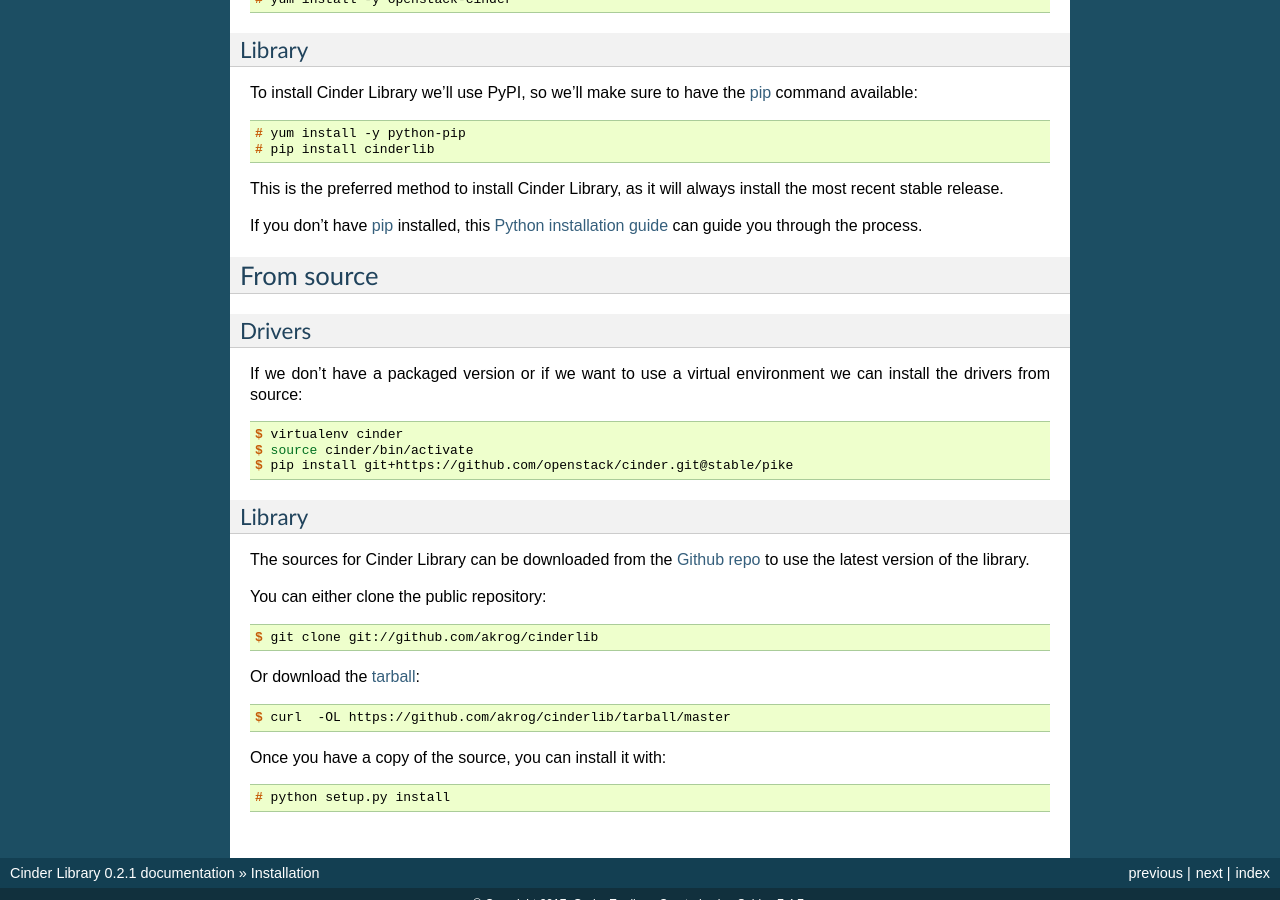
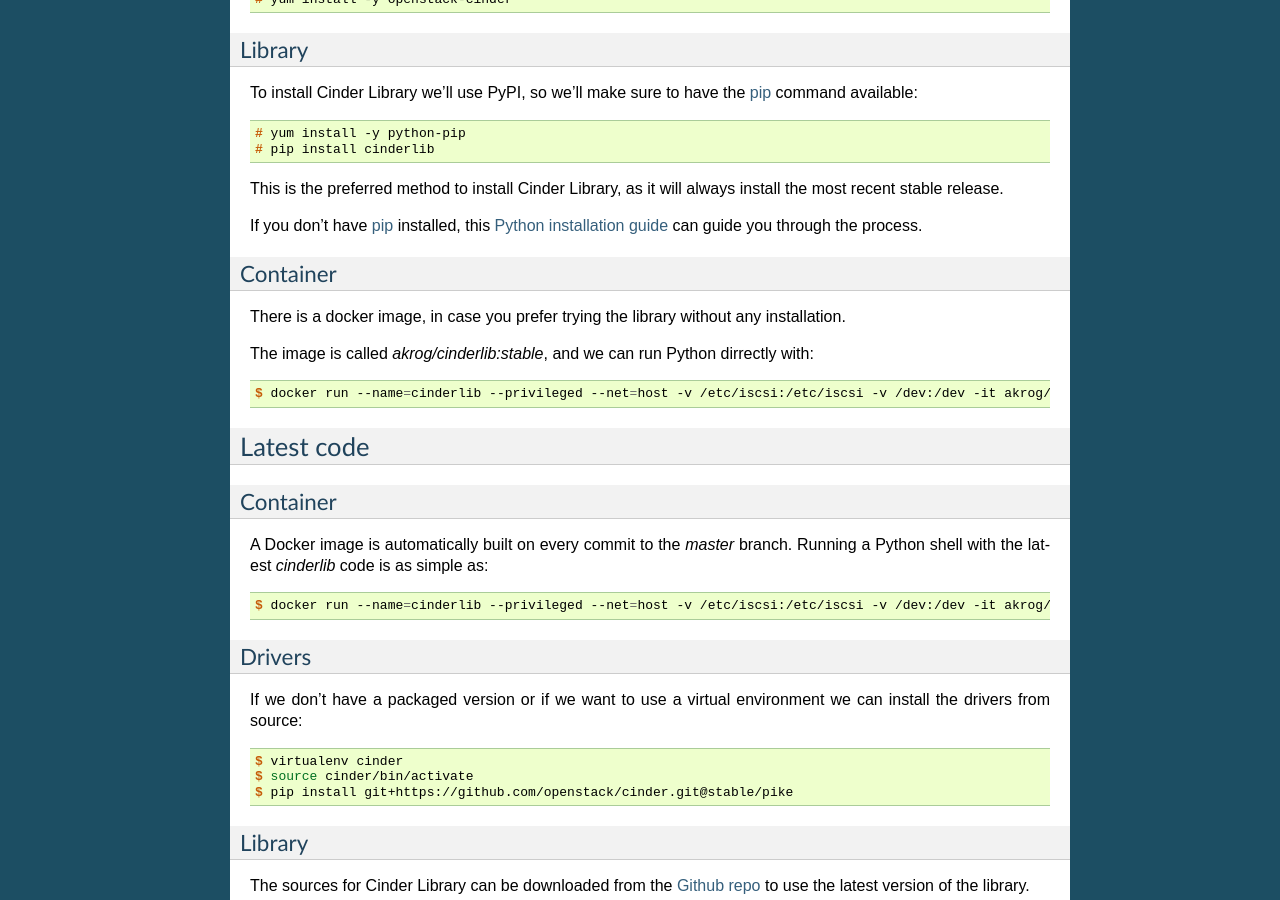
Before and after one commit to Akrog/cinderlib, a Sphinx documentation site: the page built from docs/installation.rst, in a window 1280 px wide and 900 px high, scrolled down 585 px. Built offline with Sphinx 7.4.7, drawn with Linux system fonts in a browser that asks for light colours; some of the changed text lies outside the part shown.

Commit message:
Add Docker images
Add Docker image files for automatically building of images, and update
the documentation accordingly.

```diff
--- a/docs/installation.rst
+++ b/docs/installation.rst
@@ -62,8 +62,32 @@ you through the process.
 .. _pip: https://pip.pypa.io
 .. _Python installation guide: http://docs.python-guide.org/en/latest/starting/installation/
 
-From source
+Container
+_________
+
+There is a docker image, in case you prefer trying the library without any
+installation.
+
+The image is called `akrog/cinderlib:stable`, and we can run Python dirrectly
+with:
+
+.. code-block:: console
+
+   $ docker run --name=cinderlib --privileged --net=host -v /etc/iscsi:/etc/iscsi -v /dev:/dev -it akrog/cinderlib:stable python
+
+
+Latest code
 -----------
+
+Container
+_________
+
+A Docker image is automatically built on every commit to the *master* branch.
+Running a Python shell with the latest *cinderlib* code is as simple as:
+
+.. code-block:: console
+
+   $ docker run --name=cinderlib --privileged --net=host -v /etc/iscsi:/etc/iscsi -v /dev:/dev -it akrog/cinderlib python
 
 Drivers
 _______
```
Also changed, not shown: README.md (added, +49 -0 lines), README.rst (+9 -1 lines), 3 other files.
